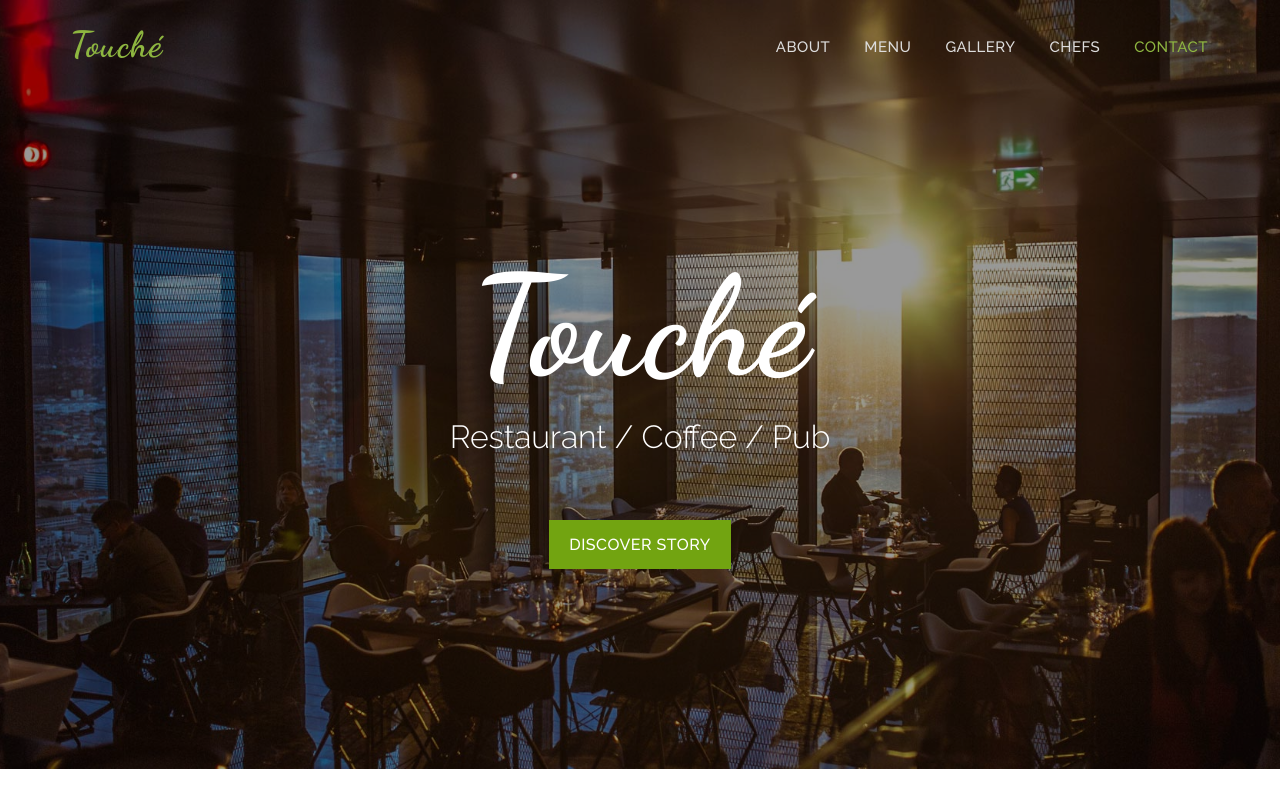
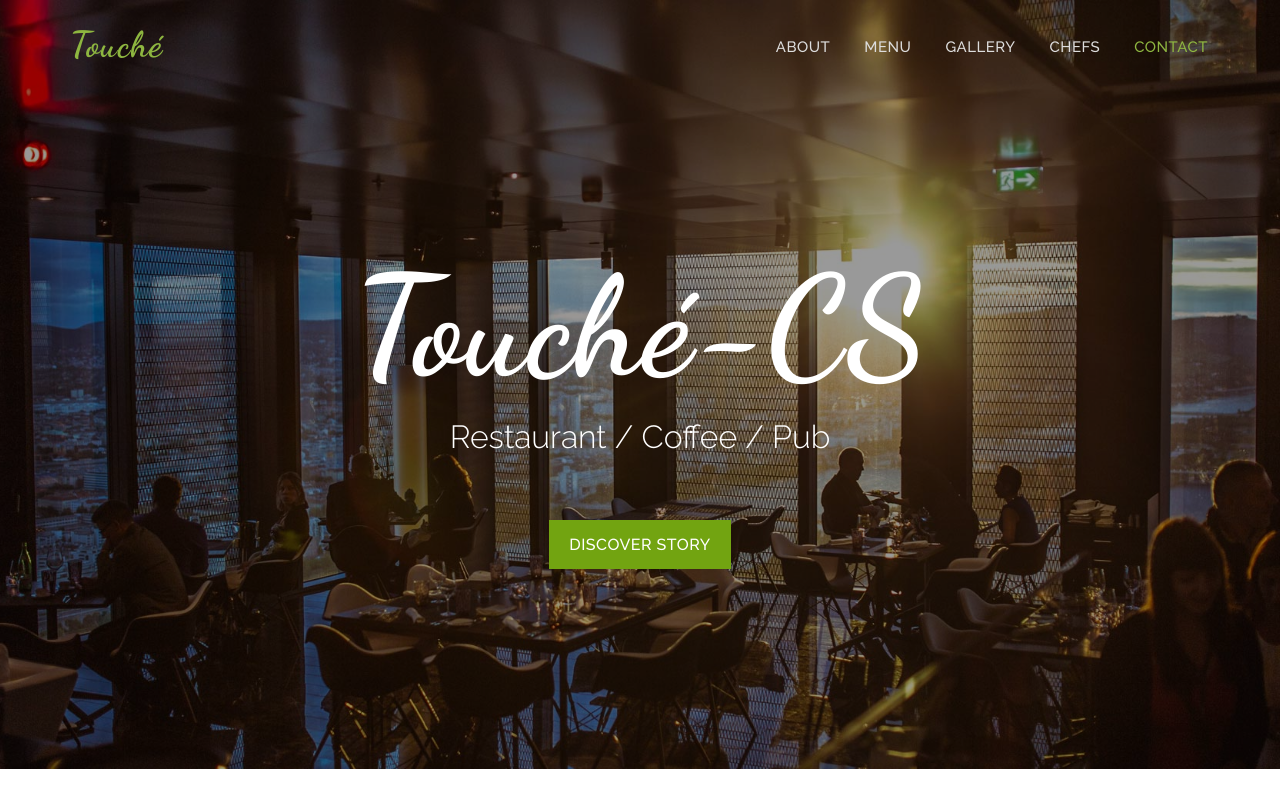
Before and after one commit to cs-willian-resille/template-example-for-onboard, a plain HTML site: page index.html in a window 1280 px wide. Shown: the top 800 px of the page. Drawn offline with nearby package versions, Linux system fonts and the light colour scheme.

Commit message:
teste build

```diff
--- a/index.html
+++ b/index.html
@@ -64,7 +64,7 @@
       <div class="container">
         <div class="row">
           <div class="intro-text">
-            <h1>Touché</h1>
+            <h1>Touché-CS</h1>
             <p>Restaurant / Coffee / Pub</p>
             <a href="#about" class="btn btn-custom btn-lg page-scroll">Discover Story</a> </div>
         </div>
```
